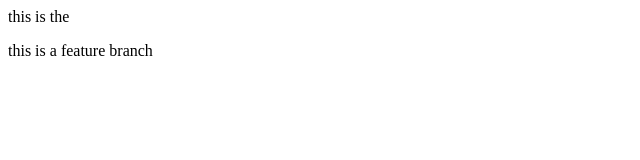
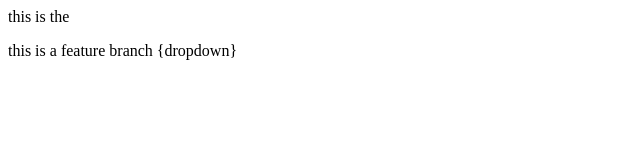
Before and after one commit to Goutam-7/Localll, a plain HTML site: page LocalRepo/index.html in a window 1280 px wide. Shown: the full height of the page, 0-640 px from the left. Drawn offline with Linux system fonts and the light colour scheme.

Commit message:
add dropdown

```diff
--- a/LocalRepo/index.html
+++ b/LocalRepo/index.html
@@ -1,3 +1,3 @@
 <p> this is the </p>
 
-<p> this is a feature branch </p>
+<p> this is a feature branch {dropdown} </p>
```
